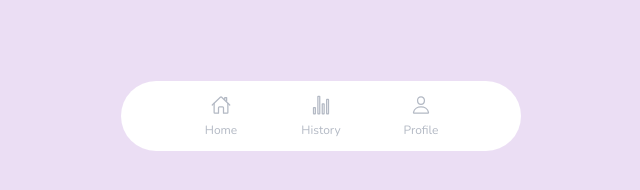
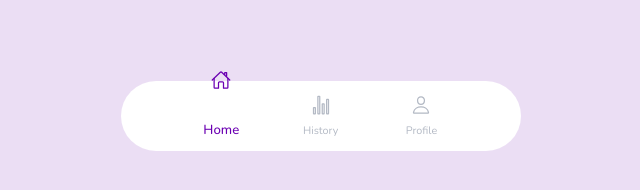
Before and after one commit to FabianXRL16/Mobile-Navigation, a website: page index.html in a window 1280 px wide. In both pictures the pointer is over the element 540 px from the left and 392 px from the top of the page. Shown: the part 284-474 px from the top of the page, 319-959 px from the left. Drawn offline with nearby package versions, Linux system fonts and the light colour scheme.

Commit message:
Hover in li

```diff
--- a/styles.css
+++ b/styles.css
@@ -1,4 +1,4 @@
-@import url("https://fonts.googleapis.com/css2?family=Nunito:wght@200;300&display=swap");
+@import url("https://fonts.googleapis.com/css2?family=Nunito:wght@200;500&display=swap");
 
 :root {
   font-family: "Nunito", sans-serif;
@@ -29,14 +29,14 @@ body {
   align-items: center;
   border-radius: 35px;
 }
-.nav ul{
+.nav ul {
   width: 300px;
   display: flex;
   list-style: none;
   padding: 0;
 }
 
-.nav ul li{
+.nav ul li {
   width: 100px;
   height: 70px;
   display: flex;
@@ -46,12 +46,31 @@ body {
   cursor: pointer;
 }
 
-.nav ul li .icon{
+.nav ul li .icon {
   color: var(--bg-deactivated);
   font-size: 20px;
+  transition: 0.3s;
+  font-weight: 200;
 }
 
-.nav ul li .text{
+.nav ul li:hover .icon {
+  color: var(--bg-active);
+  transition: 0.3s;
+  font-weight: 500;
+  transform: translateY(-25px);
+}
+
+.nav ul li .text {
   font-size: 12px;
   color: var(--bg-deactivated);
+  font-weight: 200;
+  transition: 0.3s;
+  transform: scale(.9);
 }
+
+.nav ul li:hover .text {
+    color: var(--bg-active);
+    transition: 0.3s;
+    font-weight: 500;
+    transform: scale(1.1);
+  }
```
Lines whose indentation alone changed are shown as unchanged.
